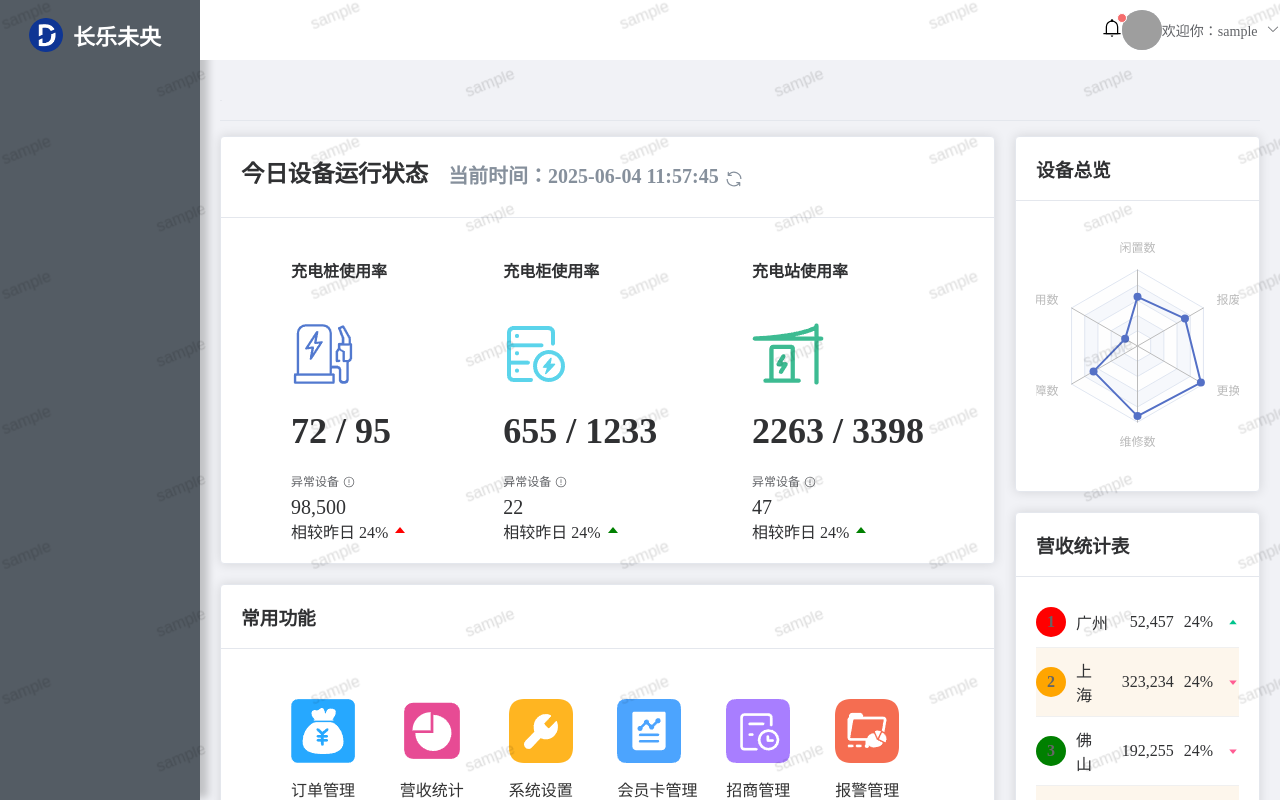
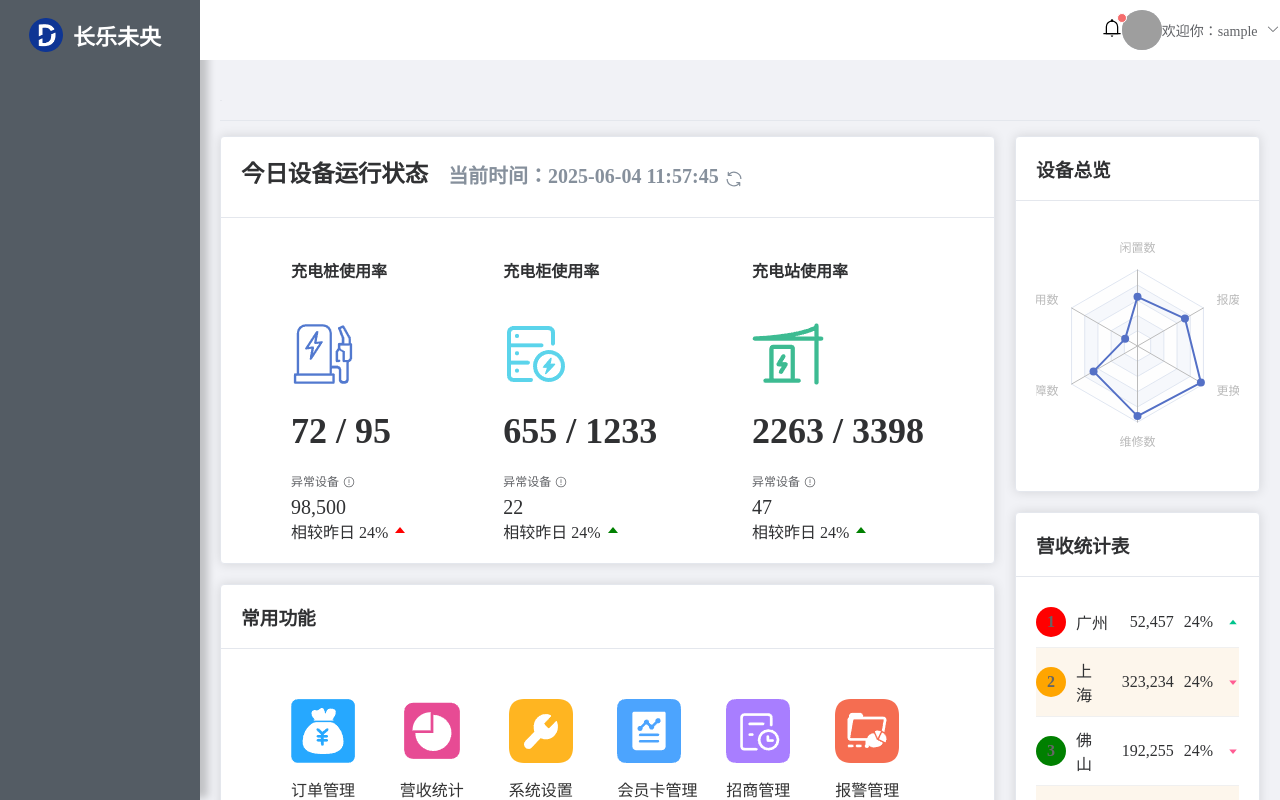
Before and after one commit to bilibiliztg/demo, a Vue app: page /dashboard in a window 1280 px wide. Built offline with nearby package versions, Linux system fonts and the light colour scheme; sample sign-in values are in the browser's storage; grey boxes are pictures that could not be loaded; the HTML template or start-up script is replaced by a standard one.

Commit message:
取消页面水印

```diff
--- a/src/layouts/DefaultLayout.vue
+++ b/src/layouts/DefaultLayout.vue
@@ -30,7 +30,7 @@
 const content = ref<string[]>([])
 
 onMounted(() => {
-  content.value = [userStore.username]
+  content.value = []
 })
 
 </script>
```
